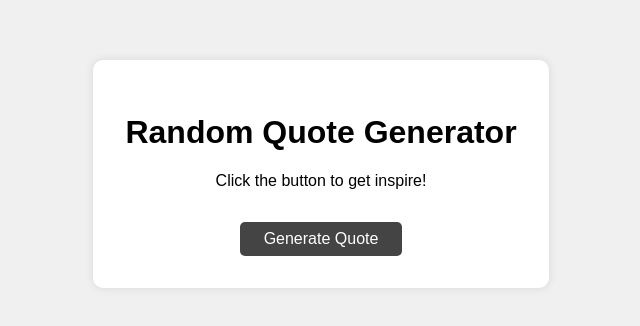
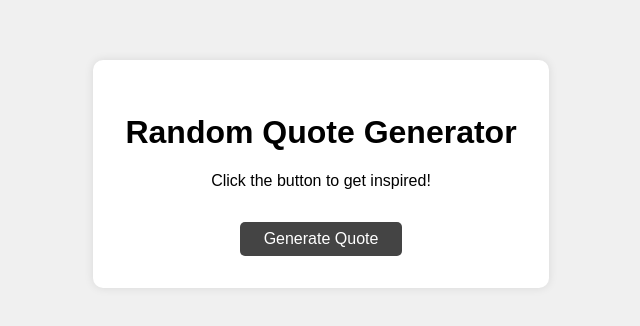
Before and after one commit to mohit-devlogs/quote-generator, a plain HTML site: page index.html in a window 1280 px wide. Shown: the part 234-560 px from the top of the page, 319-959 px from the left. Drawn offline with Linux system fonts and the light colour scheme.

Commit message:
Fix: corrected spelling mistake in index.html

```diff
--- a/index.html
+++ b/index.html
@@ -9,7 +9,7 @@
     <body>
         <div class="container">
             <h1>Random Quote Generator</h1>
-            <p id="quote">Click the button to get inspire!</p>
+            <p id="quote">Click the button to get inspired!</p>
             <button onclick="generateQuote()">Generate Quote</button>
         </div>
         <script src="script.js"></script>
```
